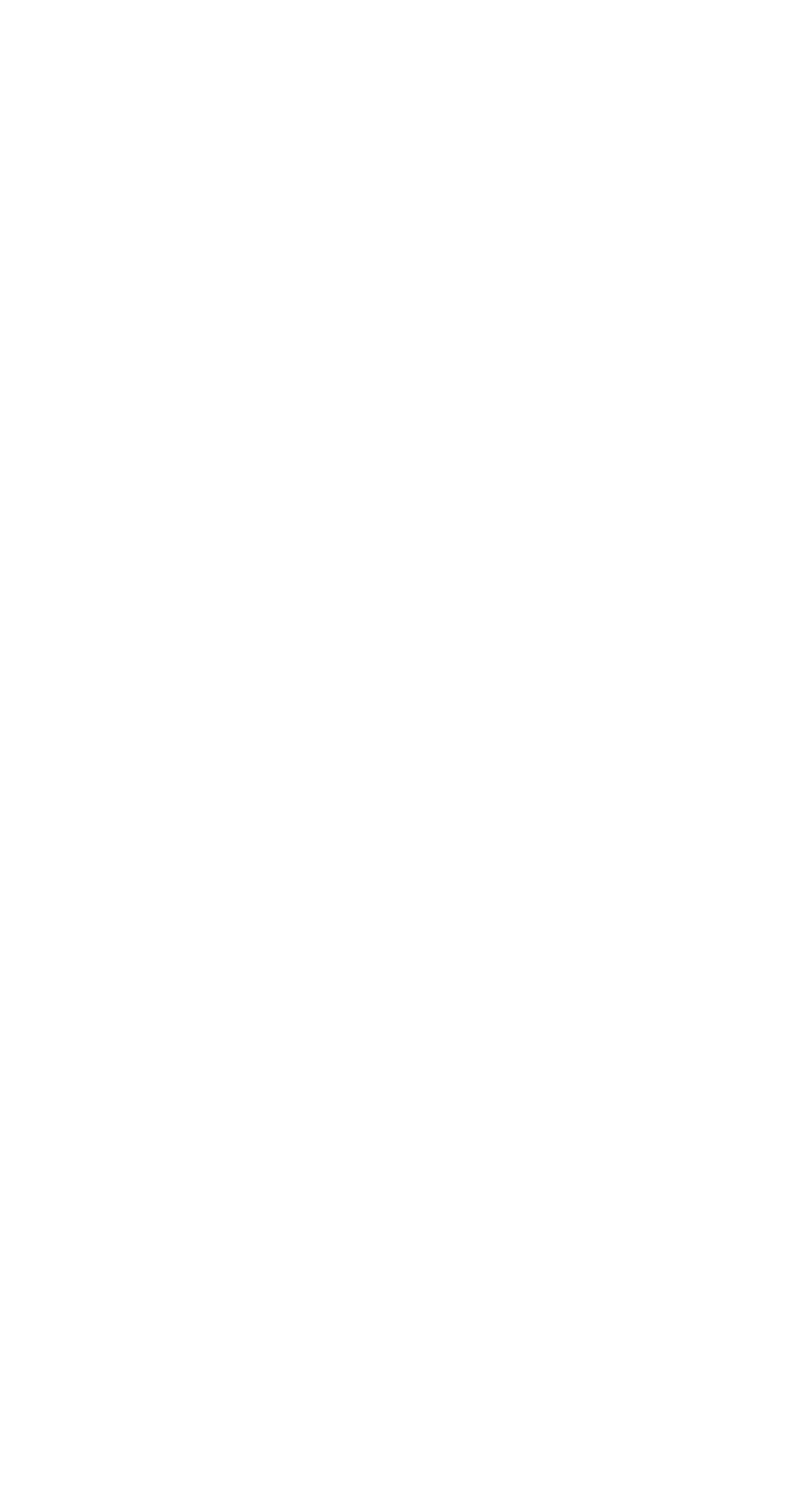
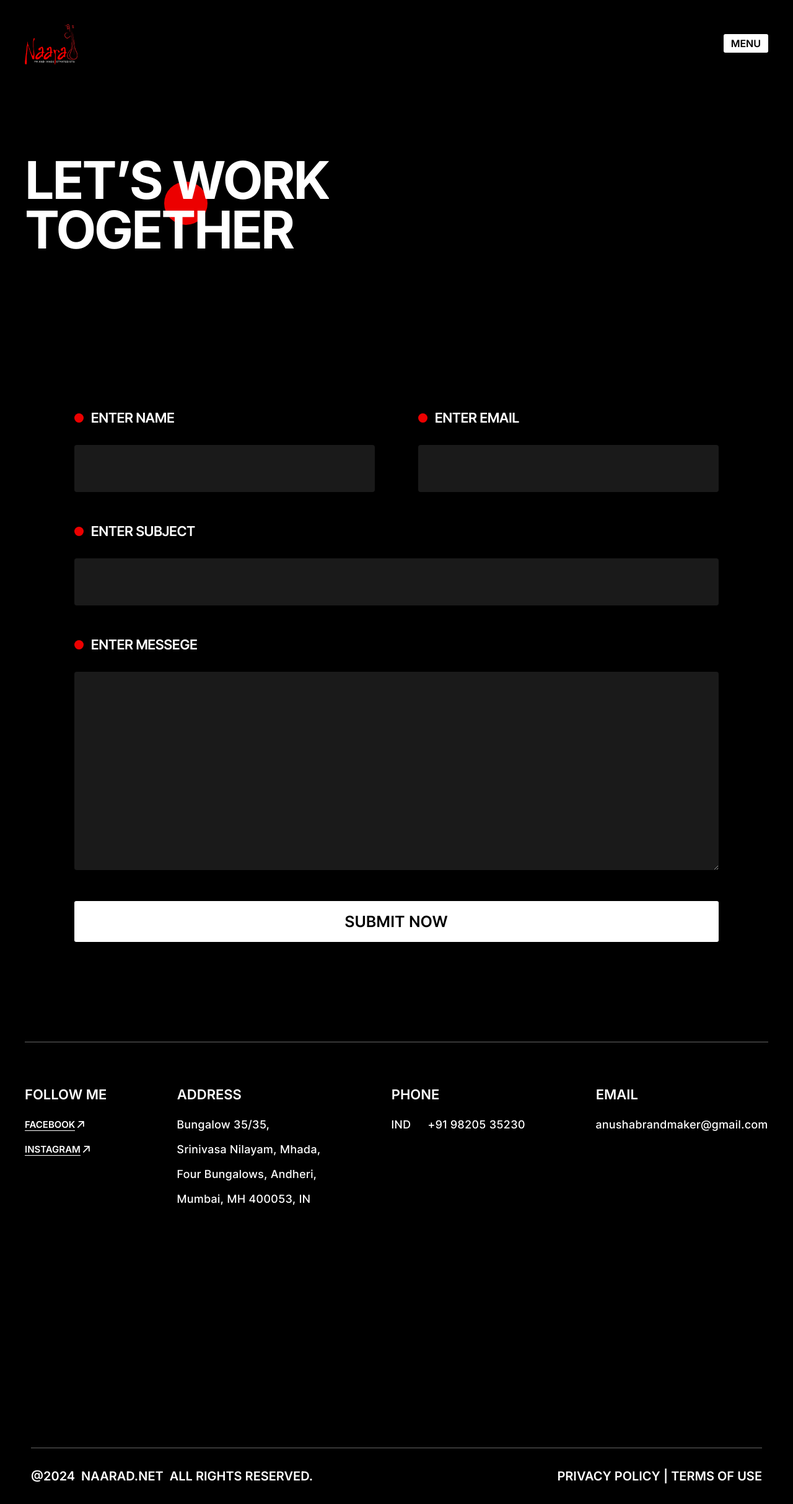
Before and after one commit to viveknhc/naarad, a Django app: page /contact/ in a window 1280 px wide. Before the commit the page is empty. Shown: the whole page at 62% size. Before the commit the page ends 800 px from the top, so only its background shows below. Run offline with Django 5.2, Linux system fonts and the light colour scheme; some libraries are stand-ins or nearby versions.

Commit message:
31/12/24

```diff
--- a/naarad/templates/web/contactus.html
+++ b/naarad/templates/web/contactus.html
@@ -0,0 +1,82 @@
+{% extends 'web/partials/base.html' %}
+{% load static %}
+{% block content %}
+
+
+<div id="smooth-wrapper">
+    <div id="smooth-content">
+
+        <!-- ===== Hero Area Start ===== -->
+        <section class="hero-sec hero-sec-2">
+            <div class="container">
+
+                {% include 'web/partials/navbar2.html' %}
+
+                <!-- Hero Bottom -->
+                <div class="hero-sec-bottom">
+                    <div class="hero-sec-bottom-left">
+                        <h1 class="hero-title with-circle-shape">
+                            <span class="overflow-hidden"><span class="timeline-anim scroll-animation" data-animation="slide_down" style="translate: none; rotate: none; scale: none; transform: translate(0px, 0px);">let’s work </span></span>
+                            <span class="overflow-hidden"><span class="timeline-anim scroll-animation" data-animation="slide_down" style="translate: none; rotate: none; scale: none; transform: translate(0px, 0px);">Together</span></span>
+                            <span class="circle-primary-shape scroll-animation" data-animation="boldz_zoom_in" data-animation-delay="0.5" style="translate: none; rotate: none; scale: none; opacity: 1; transform: translate(0px, 0px);"></span>
+                        </h1>
+                    </div>
+
+                </div>
+            </div>
+        </section>
+        <!-- ===== Hero Area End ===== -->
+
+
+        <div class="contact-sec">
+            <div class="container">
+                <div class="contact-form">
+
+                    <form id="contactForm" action="https://api.web3forms.com/submit" method="POST">
+                        <input type="hidden" name="access_key" value="0ea6f02e-35e1-4bc8-801a-f700e7c5a95c">
+                        <input type="hidden" name="from_name" value="Boldz">
+                        <input type="hidden" name="subject" value="Notification From Boldz">
+
+                        <div class="form-col-2">
+                            <div class="input-group">
+                                <label for="first_name" class="title-with-circle">
+                                    <span class="circle-shape"></span> ENTER NAME
+                                </label>
+                                <input type="text" id="first_name" name="first_name">
+                            </div>
+                            <div class="input-group">
+                                <label for="last_name" class="title-with-circle">
+                                    <span class="circle-shape"></span> ENTER EMAIL
+                                </label>
+                                <input type="text" id="last_name" name="last_name" >
+                            </div>
+                        </div>
+                        <div class="input-group">
+                            <label for="email" class="title-with-circle">
+                                <span class="circle-shape"></span> ENTER SUBJECT
+                            </label>
+                            <input type="email" id="email" name="email">
+                        </div>
+                        <div class="input-group">
+                            <label for="budget" class="title-with-circle">
+                                <span class="circle-shape"></span>ENTER MESSEGE
+                            </label>
+                            <textarea name="message" id="message"></textarea>
+                        </div>
+                        <div class="input-group">
+                            <button class="theme-btn" type="submit">SUBMIT NOW</button>
+                        </div>
+                        <p class="text-base text-center" id="result"></p>
+                    </form>
+                </div>
+            </div>
+        </div>
+
+
+
+        {% include 'web/partials/footer.html' %}
+
+    </div>
+</div>
+
+{% endblock %}
--- a/naarad/templates/web/partials/footer.html
+++ b/naarad/templates/web/partials/footer.html
@@ -7,55 +7,52 @@
             <div class="cta-widget cta-link-widget">
                 <h3>Follow Me</h3>
                 <ul class="social-links-text">
-                    <li><a href="https://instagram.com/" target="_blank" class="splite-text-anim">
+                    <li><a href="https://www.facebook.com/NaaradPR/" target="_blank" class="splite-text-anim">
+                        <span>Facebook <img src="{% static 'web/imgs/arrow.svg' %}" alt="Icon"></span>
+                        <span>Facebook <img src="{% static 'web/imgs/arrow.svg' %}" alt="Icon"></span>
+                    </a></li>
+
+                    <li><a href="https://www.instagram.com/naaradpr/" target="_blank" class="splite-text-anim">
                         <span>Instagram <img src="{% static 'web/imgs/arrow.svg' %}" alt="Icon"></span>
                         <span>Instagram <img src="{% static 'web/imgs/arrow.svg' %}" alt="Icon"></span>
                     </a></li>
-                    <li><a href="https://twitter.com/" target="_blank" class="splite-text-anim">
+                    <!-- <li><a href="https://twitter.com/" target="_blank" class="splite-text-anim">
                         <span>Twitter <img src="{% static 'web/imgs/arrow.svg' %}" alt="Icon"></span>
                         <span>Twitter <img src="{% static 'web/imgs/arrow.svg' %}" alt="Icon"></span>
-                    </a></li>
-                    <li><a href="https://facebook.com/" target="_blank" class="splite-text-anim">
-                        <span>Facebook <img src="{% static 'web/imgs/arrow.svg' %}" alt="Icon"></span>
-                        <span>Facebook <img src="{% static 'web/imgs/arrow.svg' %}" alt="Icon"></span>
-                    </a></li>
+                    </a></li> -->
+
                 </ul>
             </div>
 
             <div class="cta-widget cta-location-widget">
-                <h3>CURRENT LOCATION</h3>
+                <h3>address</h3>
                 <ul>
-                    <li>47TH ST, BRAMPTON</li>
-                    <li>TORONTO, 80012</li>
-                    <li>Canada.</li>
+                    <li>Bungalow 35/35,</li>
+                    <li>Srinivasa Nilayam, Mhada,</li>
+                    <li>Four Bungalows, Andheri,</li>
+                    <li> Mumbai, MH 400053, IN</li>
                 </ul>
             </div>
 
             <div class="cta-widget cta-phone-widget">
                 <h3>Phone</h3>
                 <ul>
-                    <li><span>CA</span> <a href="tel:+11394588734" class="splite-text-anim">
-                        <span>+1 13945 88734</span>
-                        <span>+1 13945 88734</span>
+                    <li><span>IND</span> <a href="tel:+919820535230" class="splite-text-anim">
+                        <span>+91 98205 35230</span>
+                        <span>+91 98205 35230</span>
                     </a></li>
-                    <li><span>AUS</span> <a href="tel:+11394588734" class="splite-text-anim">
-                        <span>+1 13945 88044</span>
-                        <span>+1 13945 88044</span>
-                    </a></li>
+
                 </ul>
             </div>
 
             <div class="cta-widget cta-phone-widget">
                 <h3>Email</h3>
                 <ul>
-                    <li><a href="mailto:hello@jaurden.design" class="splite-text-anim">
-                        <span>hello@jaurden.design</span>
-                        <span>hello@jaurden.design</span>
+                    <li><a href="mailto:anushabrandmaker@gmail.com" class="splite-text-anim">
+                        <span>anushabrandmaker@gmail.com</span>
+                        <span>anushabrandmaker@gmail.com</span>
                     </a></li>
-                    <li><a href="mailto:sales@hauges.design" class="splite-text-anim">
-                        <span>sales@hauges.design</span>
-                        <span>sales@hauges.design</span>
-                    </a></li>
+
                 </ul>
             </div>
         </div>
@@ -73,8 +70,8 @@
         </div>
 
         <div class="copyright-wrap">
-            <p>&copy;2024 design</p>
-            <p><img src="{% static 'web/imgs/white-circle-shape.svg' %}' %}" alt="Shape"> c-09, toronto 632 7518760</p>
+            <p>@2024 <a href="https://naarad.net/">naarad.net</a>All rights reserved.</p>
+            <p> Privacy Policy | Terms of Use</p>
         </div>
     </div>
 </footer>
--- a/naarad/templates/web/partials/navbar.html
+++ b/naarad/templates/web/partials/navbar.html
@@ -63,6 +63,13 @@
                     </a>
                 </li>
 
+                <li>
+                    <a href="{% url 'web:contact' %}">
+                        <span class="count">[03]</span>
+                        <span>contact</span>
+                    </a>
+                </li>
+
 
 
 
--- a/naarad/web/admin.py
+++ b/naarad/web/admin.py
@@ -1,8 +1,9 @@
 from django.contrib import admin
-from web.models import Service,Gallery,Film_Festival,Media,Clientele
+from web.models import Service,Gallery,Film_Festival,Media,Clientele,Contact
 
 admin.site.register(Service)
 admin.site.register(Gallery)
 admin.site.register(Film_Festival)
 admin.site.register(Media)
 admin.site.register(Clientele)
+admin.site.register(Contact)
--- a/naarad/web/views.py
+++ b/naarad/web/views.py
@@ -1,5 +1,5 @@
 from django.shortcuts import render
-from web.models import Service,Gallery,Film_Festival,Media,Clientele
+from web.models import Service,Gallery,Film_Festival,Media,Clientele,Contact
 from django.shortcuts import render,get_object_or_404
 
 
@@ -99,7 +99,7 @@ def testimonial(request):
     return render(request, "web/testimonial.html", context)
 
 def contact(request):
-    contact = Media.objects.all()
+
     context = {
         "is_index": True,
         "contact": contact,
```
Also changed, not shown: naarad/web/models.py (+10 -0 lines), naarad/db.sqlite3, naarad/web/migrations/0010_contact.py (added).
